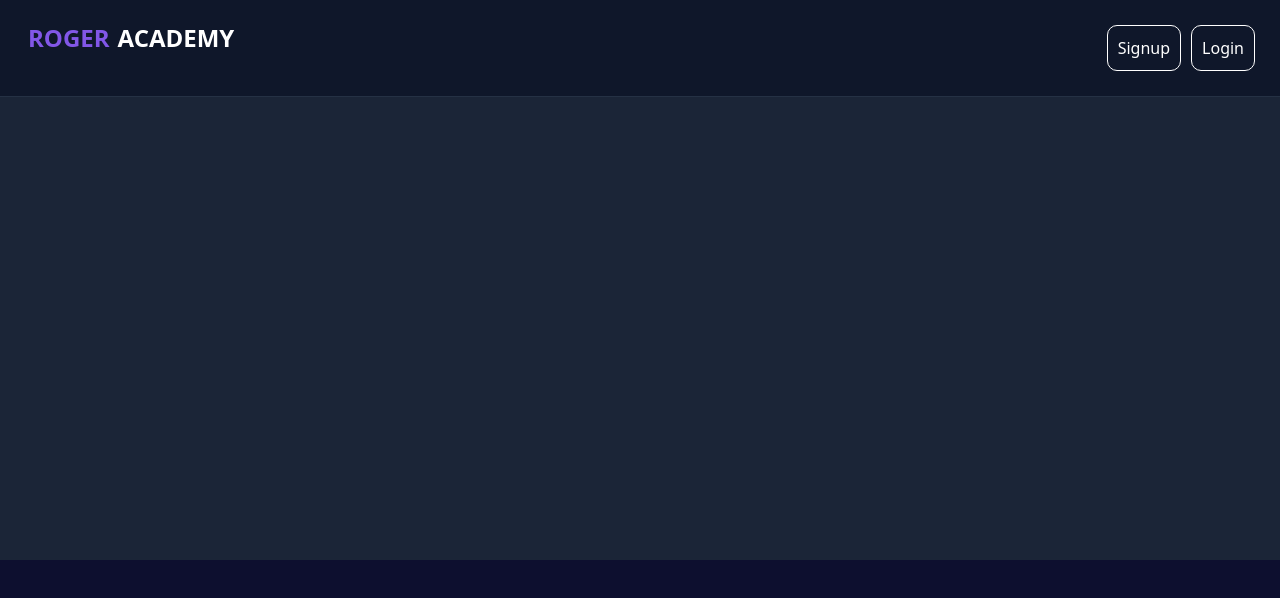
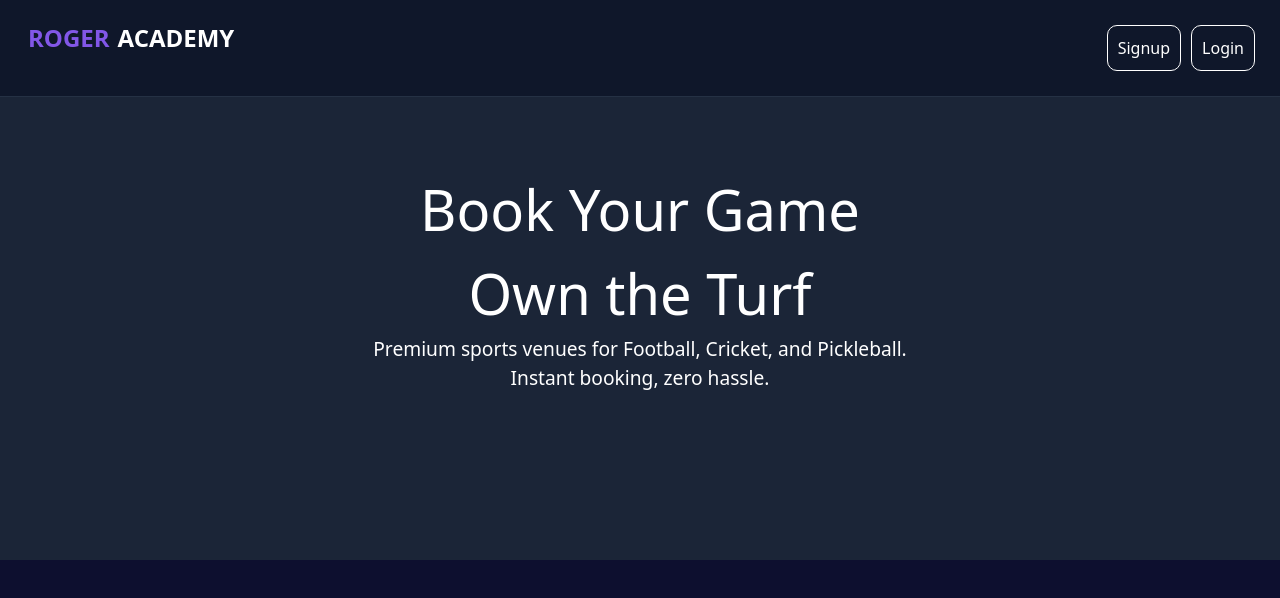
Before and after one commit to surya-jsdev/React-turfapp, a React (Vite) app: page / in a window 1280 px wide. Shown: the top 598 px of the page. Built offline with nearby package versions, Linux system fonts and the light colour scheme.

Commit message:
home page content added

```diff
--- a/src/home-page/home.jsx
+++ b/src/home-page/home.jsx
@@ -1,7 +1,5 @@
 import React from 'react'
 function Home() {
-
-
     const style = {
         padding: "10px",
         margin: "5px",
@@ -18,9 +16,14 @@ function Home() {
                     <button style={style} className='bg[#8b5cf6]'>Login</button>
                 </div>
             </div>
-            <div className='w-full h-140 bg-[#1b2537]'>
-
-            </div>
+            <section className='w-full h-140 bg-[#1b2537] flex justify-center items-center'>
+                <div>
+                    <h1 className='text-[3.5rem] text-white text-center'>Book Your Game <br />Own the Turf</h1>
+                     <p className="text-[1.2rem] text-white text-center w-[600px]" >
+                        Premium sports venues for Football, Cricket, and Pickleball. Instant booking, zero hassle.
+                    </p>
+                </div>
+            </section>
         </>
     )
 }
```
